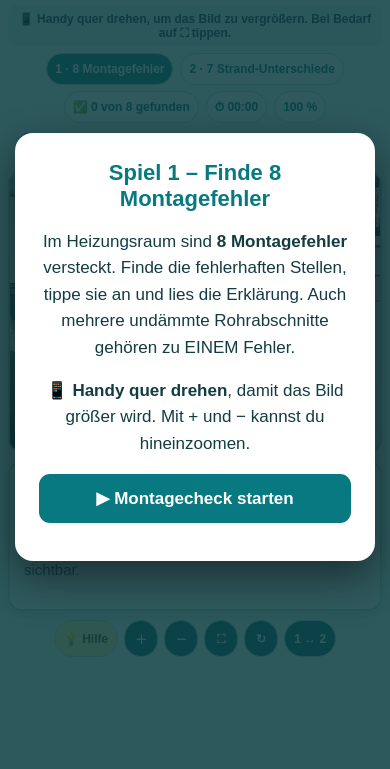
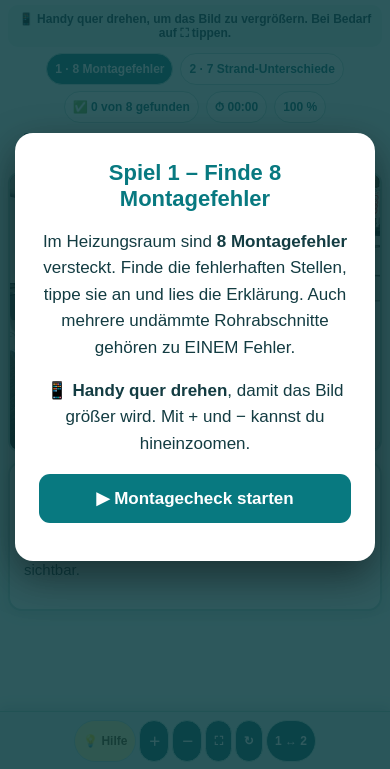
Before and after one commit to buerotuerk/Spiel-Fehlersuche, a plain HTML site: page kw47.html in a window 390 px wide. Shown: the part 75-844 px from the top of the page. Drawn offline with Linux system fonts and the light colour scheme.

Commit message:
Keep Help and zoom toolbar fixed and reachable in mobile portrait and landscape

```diff
--- a/kw47.html
+++ b/kw47.html
@@ -70,6 +70,44 @@ body.immersive-on #gamearea #infopanel{position:fixed;z-index:1150;right:0;top:0
   #infopanel{max-width:100%}
   #gamearea{gap:5px;margin:5px auto}
   #comparisonHeadings strong{font-size:13px;padding:5px 2px}
+}
+/* Handy: Werkzeugleiste ist auch beim Drehen und Scrollen immer erreichbar. */
+@media (max-width:1050px), (hover:none) and (pointer:coarse){
+  html{scroll-padding-bottom:90px}
+  main{padding-bottom:calc(90px + env(safe-area-inset-bottom, 0px))}
+  #tools{
+    position:fixed!important;
+    left:0!important;
+    right:0!important;
+    bottom:0!important;
+    z-index:1300!important;
+    width:100%!important;
+    min-height:58px!important;
+    height:auto!important;
+    display:flex!important;
+    align-items:center!important;
+    justify-content:center!important;
+    flex-wrap:nowrap!important;
+    gap:clamp(3px,1vw,8px)!important;
+    padding:7px max(5px,env(safe-area-inset-right, 5px)) calc(7px + env(safe-area-inset-bottom, 0px)) max(5px,env(safe-area-inset-left, 5px))!important;
+    margin:0!important;
+    background:#d8ece7f5!important;
+    border-top:1px solid #9ecdc4;
+    box-shadow:0 -3px 12px #123a4030
+  }
+  #tools button{
+    flex:0 1 auto;
+    min-width:0!important;
+    min-height:42px!important;
+    padding:8px clamp(8px,2vw,14px)!important;
+    white-space:nowrap;
+    font-size:clamp(12px,2.7vw,15px)!important
+  }
+  #tools #hint{flex:0 0 auto}
+}
+@media (max-width:680px){
+  #tools{gap:3px!important}
+  #tools button{padding:7px 8px!important;font-size:12px!important}
 }
 #note{display:none;text-align:center;margin:7px}#missing{display:none;color:#9c2a14;background:#fff2ec;border-radius:12px;padding:12px;text-align:center}
 .modal{position:fixed;z-index:4000;inset:0;background:#0b3d41d9;display:none;justify-content:center;align-items:center;padding:15px}
```
